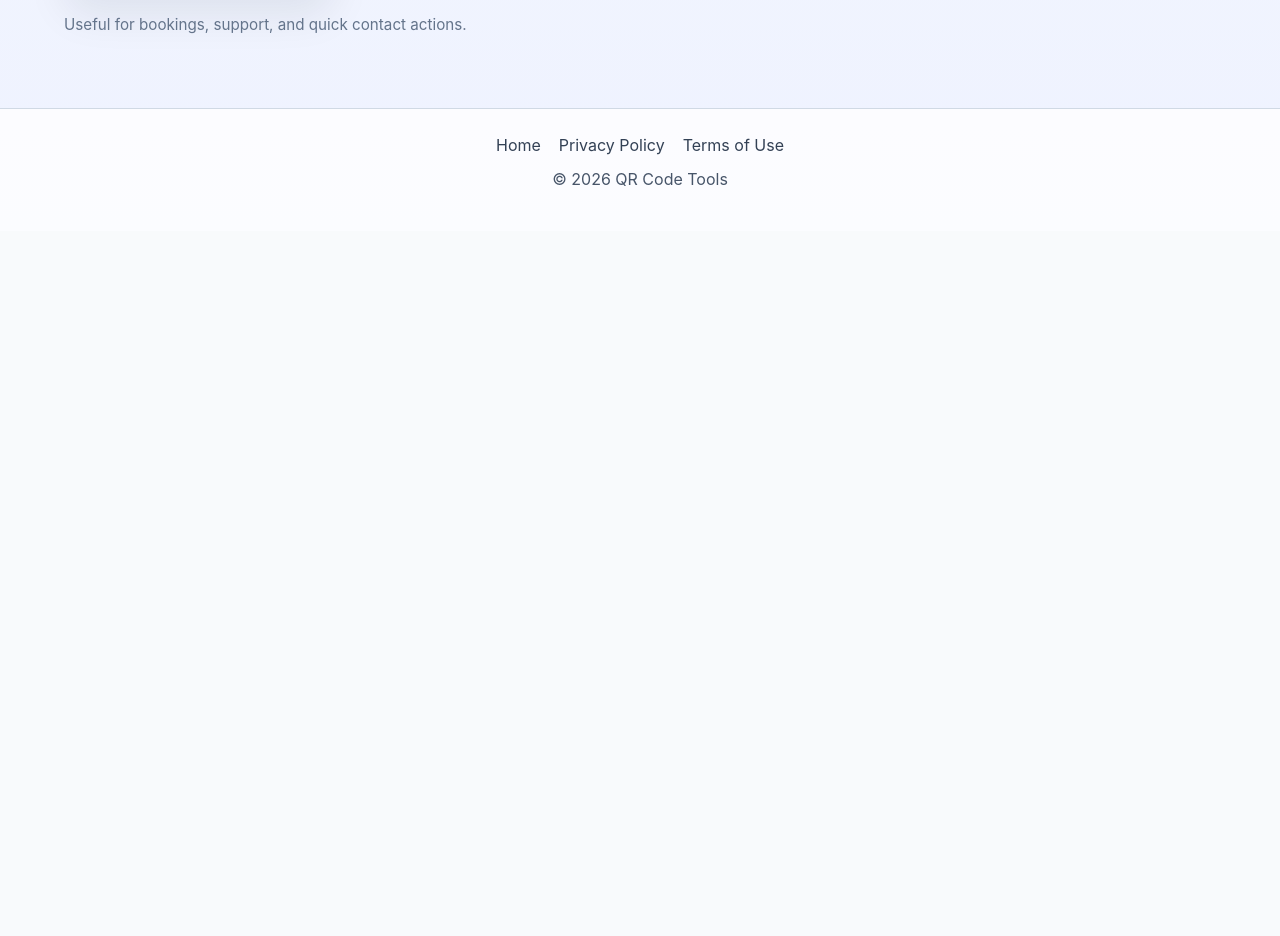
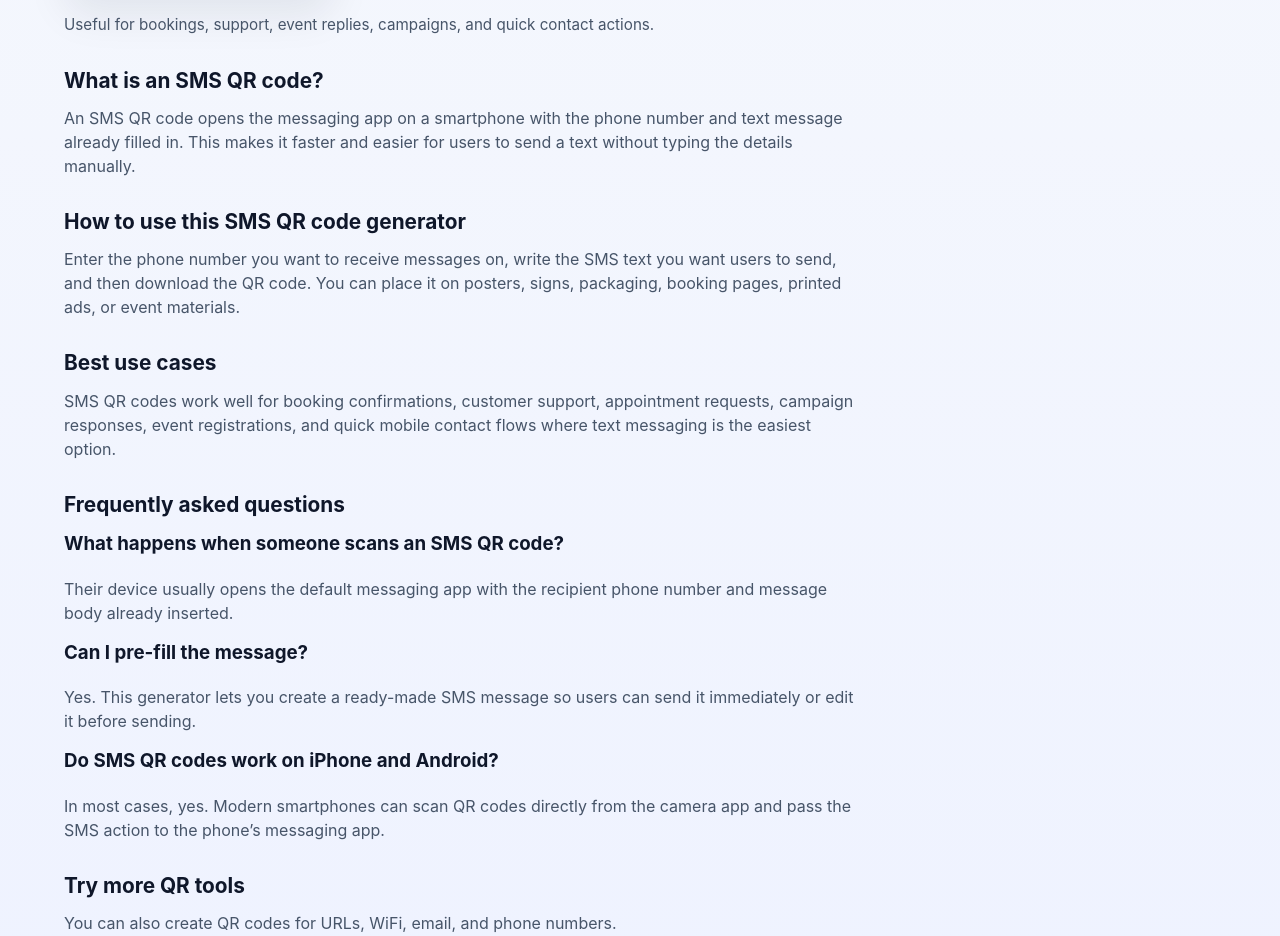
Before and after one commit to Graniten40/qr-code-tools, a React (Vite) app: page /sms-qr in a window 1280 px wide. Shown: the part 856-1792 px from the top of the page. Before the commit the page ends 1087 px from the top, so only its background shows below. Built offline with nearby package versions, Linux system fonts and the light colour scheme.

Commit message:
Add scroll to top on route change

```diff
--- a/src/pages/SmsQr.tsx
+++ b/src/pages/SmsQr.tsx
@@ -1,4 +1,5 @@
-import { useRef, useState } from 'react'
+import { useEffect, useRef, useState } from 'react'
+import { Link } from 'react-router-dom'
 import { QRCodeCanvas } from 'qrcode.react'
 
 function SmsQr() {
@@ -8,6 +9,23 @@ function SmsQr() {
   const qrRef = useRef<HTMLDivElement | null>(null)
 
   const smsValue = `sms:${phone}?body=${encodeURIComponent(message)}`
+
+  useEffect(() => {
+    document.title = 'Free SMS QR Code Generator'
+
+    const description =
+      'Create a free SMS QR code for ready-made text messages. Great for bookings, support, campaigns, and quick contact actions.'
+
+    let meta = document.querySelector('meta[name="description"]')
+
+    if (!meta) {
+      meta = document.createElement('meta')
+      meta.setAttribute('name', 'description')
+      document.head.appendChild(meta)
+    }
+
+    meta.setAttribute('content', description)
+  }, [])
 
   const downloadQr = () => {
     const canvas = qrRef.current?.querySelector('canvas')
@@ -21,22 +39,30 @@ function SmsQr() {
   }
 
   return (
-    <section>
-      <div className="page-header">
-        <h1>SMS QR Generator</h1>
+    <section className="content-block">
+      <header className="page-header">
+        <h1>Free SMS QR Code Generator</h1>
         <p>Create a QR code for a ready-made text message.</p>
-      </div>
+      </header>
 
       <div className="form-stack">
+        <label htmlFor="sms-phone" className="sr-only">
+          Phone number
+        </label>
         <input
-          type="text"
+          id="sms-phone"
+          type="tel"
           value={phone}
           onChange={(e) => setPhone(e.target.value)}
           placeholder="+46701234567"
           className="input"
         />
 
+        <label htmlFor="sms-message" className="sr-only">
+          SMS message
+        </label>
         <textarea
+          id="sms-message"
           value={message}
           onChange={(e) => setMessage(e.target.value)}
           placeholder="Write your SMS message"
@@ -44,7 +70,7 @@ function SmsQr() {
         />
 
         <div className="button-row">
-          <button className="button" onClick={downloadQr}>
+          <button className="button" onClick={downloadQr} type="button">
             Download QR
           </button>
         </div>
@@ -54,7 +80,60 @@ function SmsQr() {
         <QRCodeCanvas value={phone ? smsValue : ' '} size={220} />
       </div>
 
-      <p className="helper-text">Useful for bookings, support, and quick contact actions.</p>
+      <p className="helper-text">
+        Useful for bookings, support, event replies, campaigns, and quick contact actions.
+      </p>
+
+      <section className="content-block">
+        <h2>What is an SMS QR code?</h2>
+        <p>
+          An SMS QR code opens the messaging app on a smartphone with the phone
+          number and text message already filled in. This makes it faster and
+          easier for users to send a text without typing the details manually.
+        </p>
+
+        <h2>How to use this SMS QR code generator</h2>
+        <p>
+          Enter the phone number you want to receive messages on, write the SMS
+          text you want users to send, and then download the QR code. You can
+          place it on posters, signs, packaging, booking pages, printed ads, or
+          event materials.
+        </p>
+
+        <h2>Best use cases</h2>
+        <p>
+          SMS QR codes work well for booking confirmations, customer support,
+          appointment requests, campaign responses, event registrations, and
+          quick mobile contact flows where text messaging is the easiest option.
+        </p>
+
+        <h2>Frequently asked questions</h2>
+
+        <h3>What happens when someone scans an SMS QR code?</h3>
+        <p>
+          Their device usually opens the default messaging app with the recipient
+          phone number and message body already inserted.
+        </p>
+
+        <h3>Can I pre-fill the message?</h3>
+        <p>
+          Yes. This generator lets you create a ready-made SMS message so users
+          can send it immediately or edit it before sending.
+        </p>
+
+        <h3>Do SMS QR codes work on iPhone and Android?</h3>
+        <p>
+          In most cases, yes. Modern smartphones can scan QR codes directly from
+          the camera app and pass the SMS action to the phone’s messaging app.
+        </p>
+
+        <h2>Try more QR tools</h2>
+        <p>
+          You can also create QR codes for <Link to="/url-qr">URLs</Link>,{' '}
+          <Link to="/wifi-qr">WiFi</Link>, <Link to="/email-qr">email</Link>,
+          and <Link to="/phone-qr">phone numbers</Link>.
+        </p>
+      </section>
     </section>
   )
 }
```
